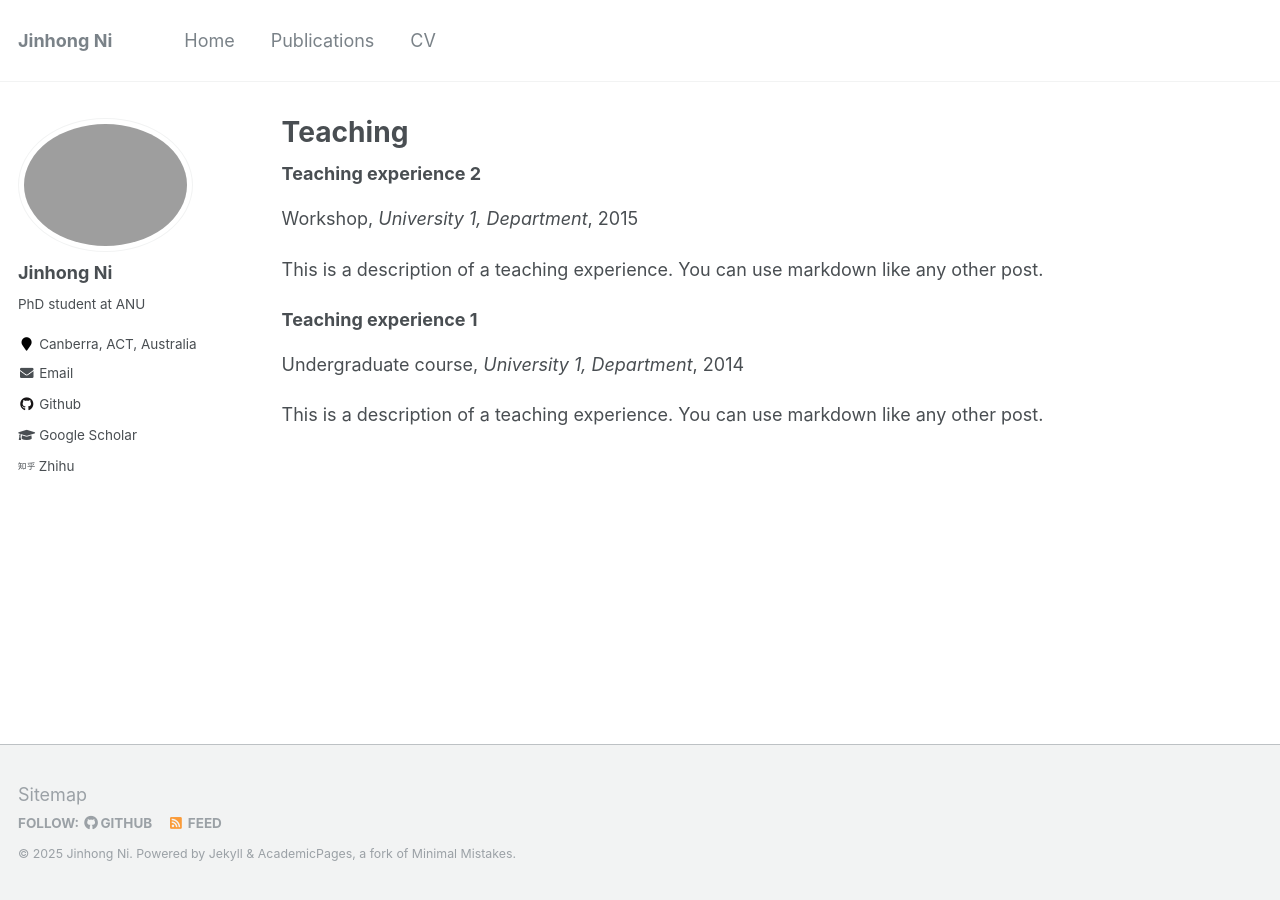
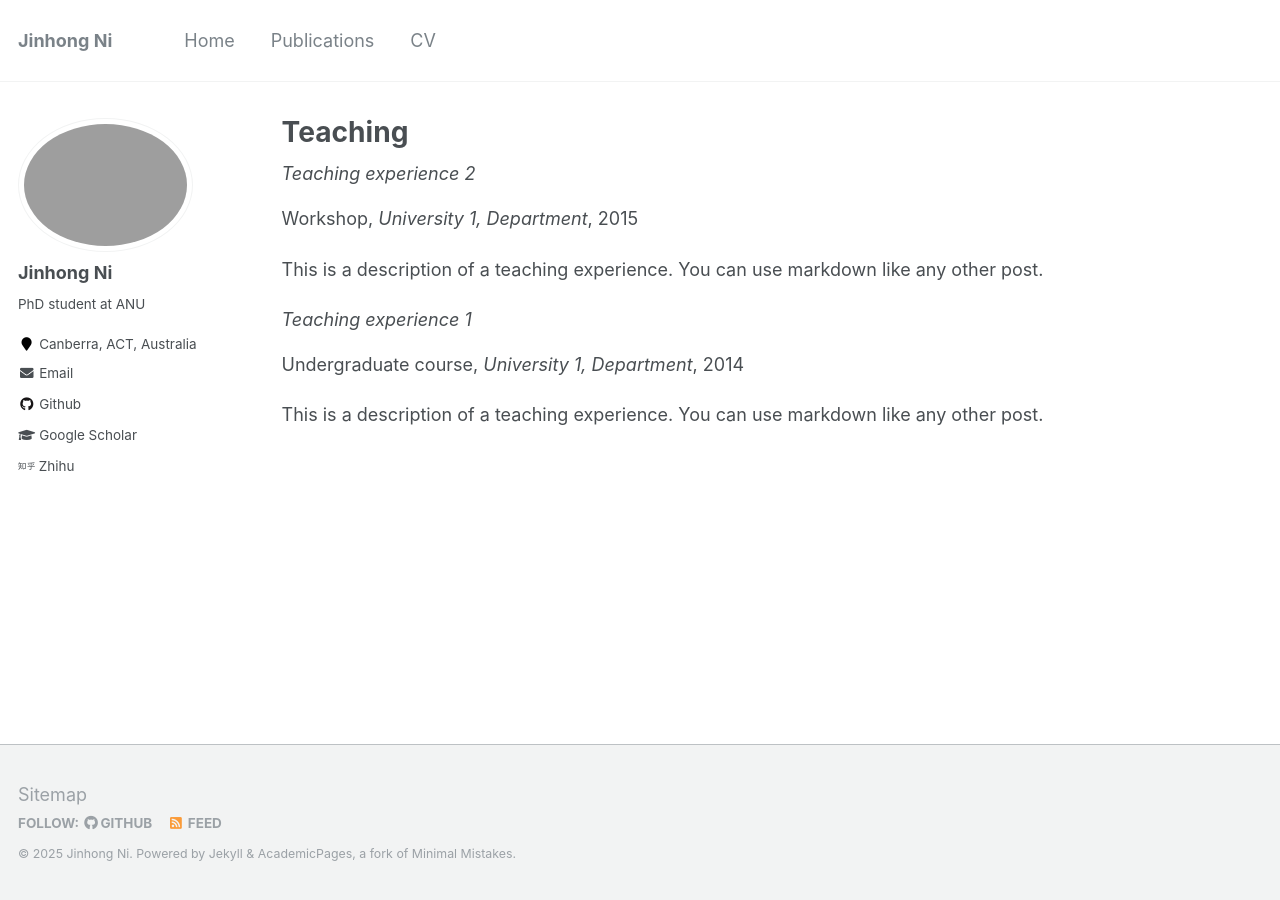
Before and after one commit to jinhong-ni/jinhong-ni.github.io, a Jekyll site: the page built from _pages/teaching.html, in a window 1280 px wide. Built offline with Jekyll 4.4.1, drawn with Linux system fonts in a browser that asks for light colours.

Commit message:
update pub template

```diff
--- a/_includes/archive-single.html
+++ b/_includes/archive-single.html
@@ -34,7 +34,7 @@
       {% endif %}
     </i> -->
 
-    <b>{{ title }}</b><br />
+    <i>{{ title }}</i><br />
 
     {% if post.read_time %}
       <p class="page__meta"><i class="fa fa-clock-o" aria-hidden="true"></i> {% include read-time.html %}</p>
@@ -44,7 +44,7 @@
           <p> {{ post.type }}, <i>{{ post.venue }}</i>, {{ post.date | default: "1900-01-01" | date: "%Y" }} </p>
         {% elsif post.collection == 'publications' %}
 		  {{ post.author}} <br />
-          <i>{{ post.venue }}</i>, {{ post.date | default: "1900-01-01" | date: "%Y" }}
+          {{ post.venue }}, {{ post.date | default: "1900-01-01" | date: "%Y" }}
           {% if post.award %}
             <b>({{ post.award }})</b>
         {% endif %}
```
